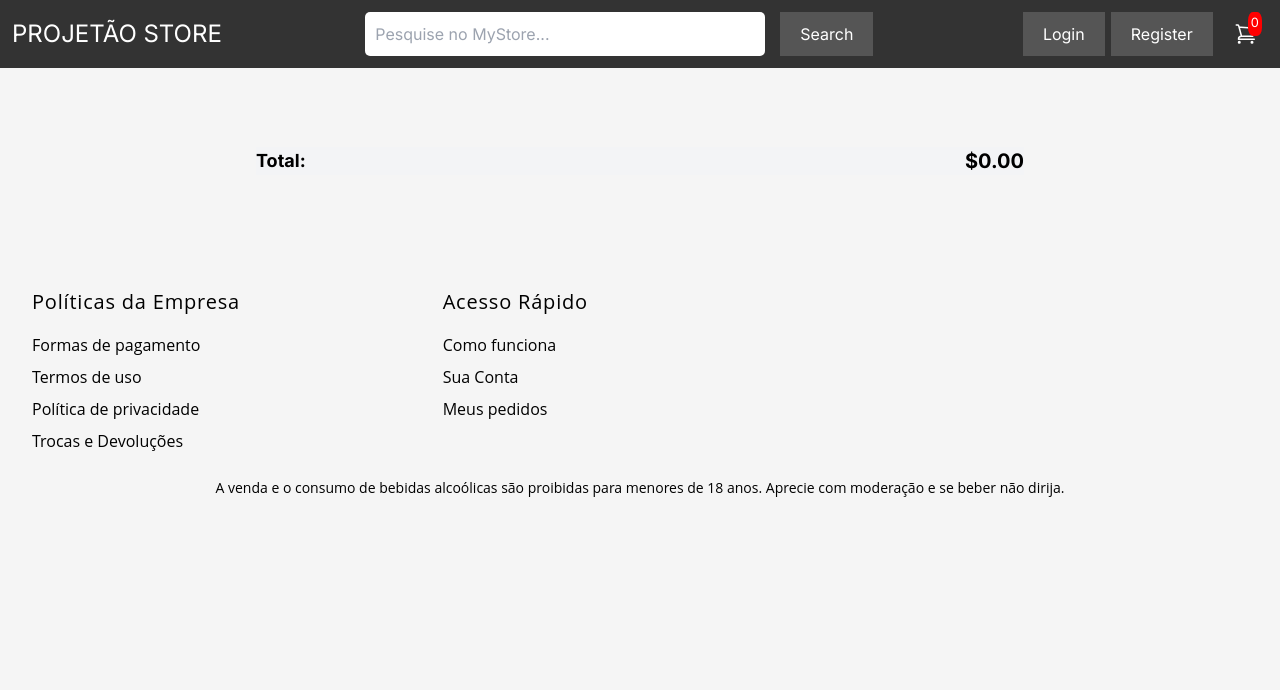
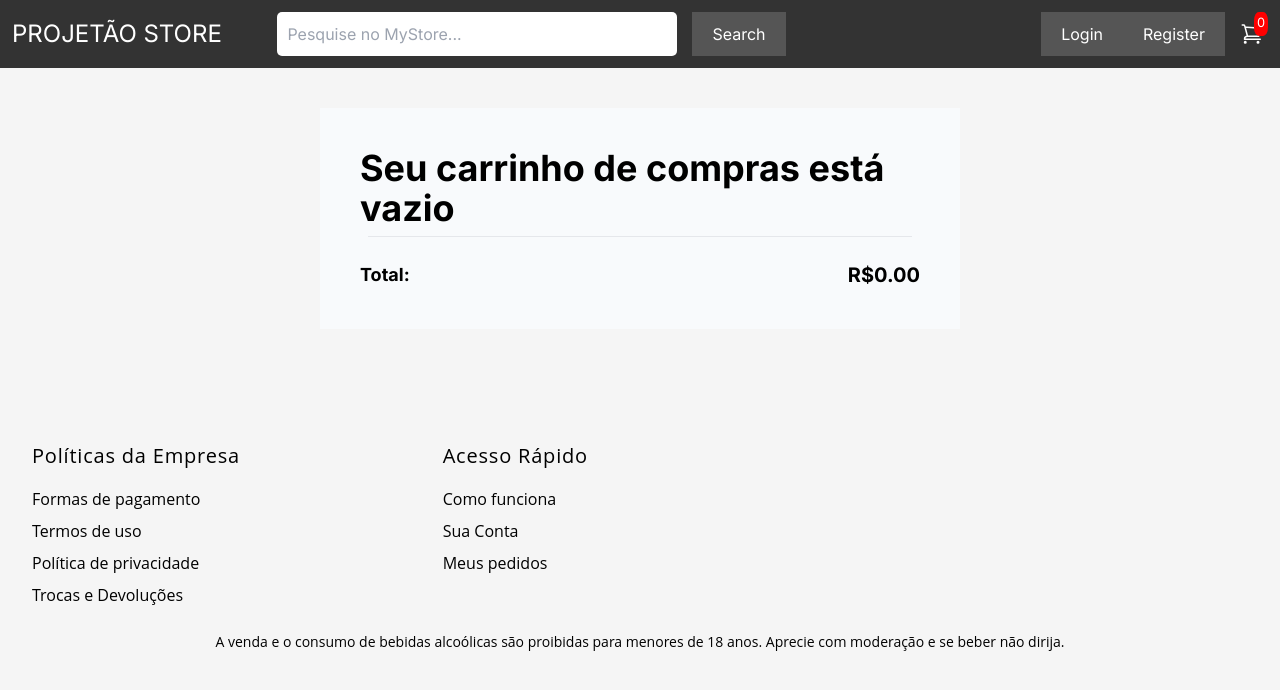
Before and after one commit to OtnielSSilva/treino-web, a Next.js app: page /cart in a window 1280 px wide. Shown: the top 690 px of the page. Built offline with nearby package versions, Linux system fonts and the light colour scheme.

Commit message:
feat: add quantity logic to cart and components

```diff
--- a/app/cart/page.tsx
+++ b/app/cart/page.tsx
@@ -6,21 +6,27 @@ import { useCartStore } from '@/store/useCartStore';
 export default function CartPage() {
   const cart = useCartStore((state) => state.cart);
   const total = cart.reduce(
-    (acc, product) => acc + product.price * (product.count as number),
+    (acc, product) => acc + product.price * (product.quantity as number),
     0
   );
 
   return (
     <section className='w-full pt-10 mb-20'>
-      <div className='w-3/5 m-auto'>
-        <ul className='bg-slate-50'>
+      <div className='w-2/4 m-auto bg-slate-50 p-10'>
+        <h1 className='text-4xl font-bold'>
+          {cart.length === 0
+            ? 'Seu carrinho de compras está vazio'
+            : 'Carrinho de compras'}
+        </h1>
+        <hr className='m-2' />
+        <ul className=''>
           {cart.map((product) => (
             <CartItem key={product.id} product={product} />
           ))}
         </ul>
-        <div className='flex justify-between items-center mt-6 bg-gray-100'>
+        <div className='flex justify-between items-center mt-6'>
           <span className='text-lg font-bold'>Total:</span>
-          <span className='text-xl font-bold'>${total.toFixed(2)}</span>
+          <span className='text-xl font-bold'>R${total.toFixed(2)}</span>
         </div>
       </div>
     </section>
--- a/components/CartItem.tsx
+++ b/components/CartItem.tsx
@@ -10,13 +10,18 @@ export default function CartItem({ product }: ProductProps) {
   const removeFromCart = useCartStore((state) => state.removeFromCart);
   return (
     <li className='flex justify-between items-center gap-4  mb-2 shadow-md p-4'>
-      <div>
+      <div className='flex'>
         <Image
           src={product.image}
           alt={product.title}
           width={100}
           height={100}
+          className='w-11 h-11'
         />
+        <div className='flex-col ml-5 text-center '>
+          <h3>{product.title}</h3>
+          <p className='text-orange-600'>{product.quantity}</p>
+        </div>
       </div>
       <div>
         <button
--- a/components/Product/product.tsx
+++ b/components/Product/product.tsx
@@ -3,6 +3,7 @@ import { IProduct } from '../../types/types';
 import styles from './product.module.css';
 import Image from 'next/image';
 import { useCartStore } from '@/store/useCartStore';
+import QuantitySelector from '../QuantitySelector/QuantitySelector';
 
 interface ProductProps {
   product: IProduct;
@@ -37,18 +38,50 @@ export const Product = ({ product }: ProductProps) => {
         )}
         <span className={styles.salePrice}>R$ {price.toFixed(2)}</span>
       </p>
-      <div className={styles.quantitySelector}>
-        <button className={styles.quantityButton}>-</button>
+      {/* <div className={styles.quantitySelector}>
+        <button
+          className={styles.quantityButton}
+          onClick={(e) => {
+            const quantity = document.getElementById(
+              product.id.toString()
+            ) as HTMLInputElement;
+            if (Number(quantity.value) > 1)
+              quantity.value = String(Number(quantity.value) - 1);
+          }}
+        >
+          -
+        </button>
         <input
           className={styles.quantityInput}
           type='number'
           defaultValue='1'
+          id={product.id.toString()}
         />
-        <button className={styles.quantityButton}>+</button>
-      </div>
+        <button
+          className={styles.quantityButton}
+          onClick={(e) => {
+            const quantity = document.getElementById(
+              product.id.toString()
+            ) as HTMLInputElement;
+            quantity.value = String(Number(quantity.value) + 1);
+          }}
+        >
+          +
+        </button>
+      </div> */}
+      <QuantitySelector product={product} />
       <button
         className={styles.addToCartButton}
-        onClick={() => addToCart(product)}
+        onClick={() => {
+          const quantity = document.getElementById(
+            product.id.toString()
+          ) as HTMLInputElement;
+          const input = document.getElementById(
+            product.id.toString()
+          ) as HTMLInputElement;
+          addToCart(product, quantity.valueAsNumber);
+          input.value = '1';
+        }}
       >
         Adicionar
       </button>
--- /dev/null
+++ b/components/QuantitySelector/QuantitySelector.tsx
@@ -0,0 +1,42 @@
+import styles from './quantitySelector.module.css';
+import { IProduct } from '../../types/types';
+
+interface ProductProps {
+  product: IProduct;
+}
+
+export default function QuantitySelector({ product }: ProductProps) {
+  return (
+    <div className={styles.quantitySelector}>
+      <button
+        className={styles.quantityButton}
+        onClick={(e) => {
+          const quantity = document.getElementById(
+            product.id.toString()
+          ) as HTMLInputElement;
+          if (Number(quantity.value) > 1)
+            quantity.value = String(Number(quantity.value) - 1);
+        }}
+      >
+        -
+      </button>
+      <input
+        className={styles.quantityInput}
+        type='number'
+        defaultValue='1'
+        id={product.id.toString()}
+      />
+      <button
+        className={styles.quantityButton}
+        onClick={(e) => {
+          const quantity = document.getElementById(
+            product.id.toString()
+          ) as HTMLInputElement;
+          quantity.value = String(Number(quantity.value) + 1);
+        }}
+      >
+        +
+      </button>
+    </div>
+  );
+}
--- /dev/null
+++ b/components/QuantitySelector/quantitySelector.module.css
@@ -0,0 +1,29 @@
+.quantitySelector {
+  display: flex;
+  align-items: center;
+  justify-content: center;
+  margin-bottom: 12px;
+}
+
+.quantityButton {
+  background: #f2f2f2;
+  border: 1px solid #ccc;
+  padding: 8px 12px;
+  margin: 0 5px;
+  transition: background-color 0.3s;
+}
+
+.quantityButton:hover {
+  background-color: #e2e2e2;
+}
+
+.quantityButton:active {
+  transform: scale(0.95);
+}
+
+.quantityInput {
+  width: 50px;
+  text-align: center;
+  border: 1px solid #ccc;
+  padding: 8px;
+}
--- a/components/header/header.module.css
+++ b/components/header/header.module.css
@@ -5,7 +5,6 @@
   display: flex;
   justify-content: space-between;
   align-items: center;
-  margin-bottom: 15px;
 }
 
 .freeLink {
@@ -27,7 +26,8 @@
   display: flex;
   justify-content: space-evenly;
   align-items: center;
-  width: 20%;
+  max-width: 20%;
+  margin-left: 200px;
 }
 
 .input {
@@ -58,8 +58,7 @@
   margin-left: 15px;
 }
 
-.cart::after {
-  content: '0';
+.cartNumber {
   background-color: red;
   color: white;
   border-radius: 35%;
--- a/components/header/header.tsx
+++ b/components/header/header.tsx
@@ -4,8 +4,11 @@ import MenuButton from '../menuButton/menuButton';
 import styles from './header.module.css';
 import cartIcon from '../../public/cart.svg';
 import Image from 'next/image';
+import { useCartStore } from '@/store/useCartStore';
 
 export const Header = () => {
+  const cart = useCartStore((state) => state.totalItems);
+
   return (
     <div className={styles.header}>
       <Link href={'/'} className={styles.freeLink}>
@@ -25,6 +28,7 @@ export const Header = () => {
         <Link href='/cart' className='link'>
           <div className={styles.cart}>
             <Image src={cartIcon} alt='Cart' width={24} height={24} />
+            <span className={styles.cartNumber}>{cart as number}</span>
           </div>
         </Link>
       </div>
--- a/store/useCartStore.ts
+++ b/store/useCartStore.ts
@@ -8,7 +8,7 @@ interface State {
 }
 
 interface Actions {
-  addToCart: (product: IProduct) => void;
+  addToCart: (product: IProduct, qtd: number) => void;
   removeFromCart: (productId: IProduct) => void;
 }
 
@@ -22,35 +22,36 @@ export const useCartStore = create<State & Actions>((set, get) => ({
   cart: INITIAL_STATE.cart,
   totalItems: INITIAL_STATE.totalItems,
   totalPrice: INITIAL_STATE.totalPrice,
-  addToCart: (product: IProduct) => {
+  addToCart: (product: IProduct, qtd: number) => {
     const cart = get().cart;
     const cartItem = cart.find((item: IProduct) => item.id === product.id);
 
     if (cartItem) {
       const updateCart = cart.map((item: IProduct) =>
         item.id === product.id
-          ? { ...item, quantity: (item.count as number) + 1 }
+          ? { ...item, quantity: (item.quantity as number) + qtd }
           : item
       );
       set((state: State) => ({
         cart: updateCart,
-        totalItems: state.totalItems + 1,
-        totalPrice: state.totalPrice + product.price,
+        totalItems: state.totalItems + qtd,
+        totalPrice: state.totalPrice + product.price * qtd,
       }));
     } else {
-      const updateCart = [...cart, { ...product, count: 1 }];
+      const updateCart = [...cart, { ...product, quantity: qtd }];
 
       set((state: State) => ({
         cart: updateCart,
-        totalItems: state.totalItems + 1,
-        totalPrice: state.totalPrice + product.price,
+        totalItems: state.totalItems + qtd,
+        totalPrice: state.totalPrice + product.price * qtd,
       }));
     }
   },
   removeFromCart: (product: IProduct) =>
     set((state: State) => ({
       cart: state.cart.filter((item: IProduct) => item.id !== product.id),
-      totalItems: state.totalItems - 1,
-      totalPrice: state.totalPrice - product.price,
+      totalItems: state.totalItems - (product.quantity as number),
+      totalPrice:
+        state.totalPrice - product.price * (product.quantity as number),
     })),
 }));
--- a/types/types.ts
+++ b/types/types.ts
@@ -8,4 +8,5 @@ export interface IProduct {
   rating?: number;
   category?: string;
   count?: number; // quantity, but different name in the api
+  quantity?: number;
 }
```
Also changed, not shown: components/Product/product.module.css (+0 -30 lines).
